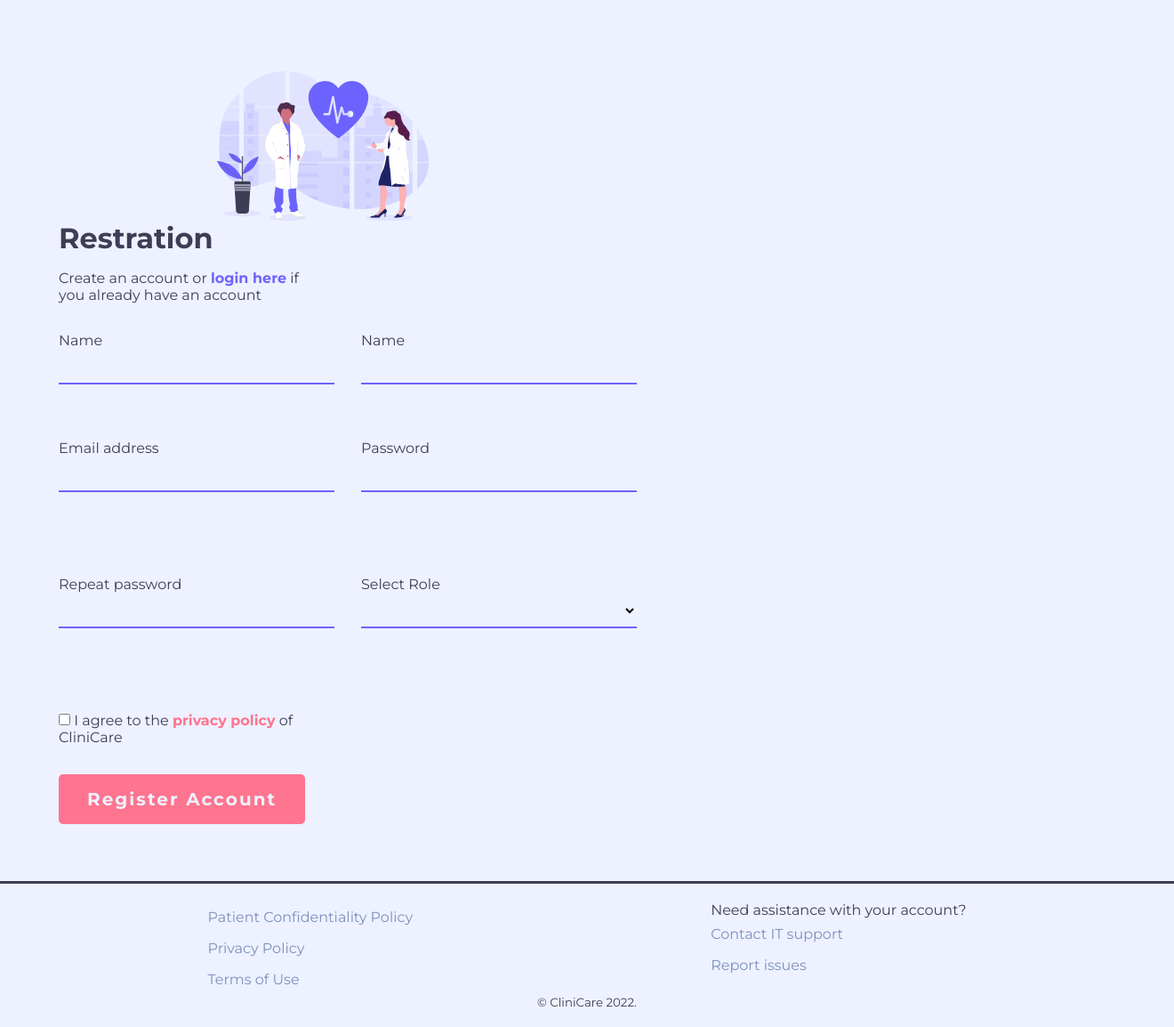
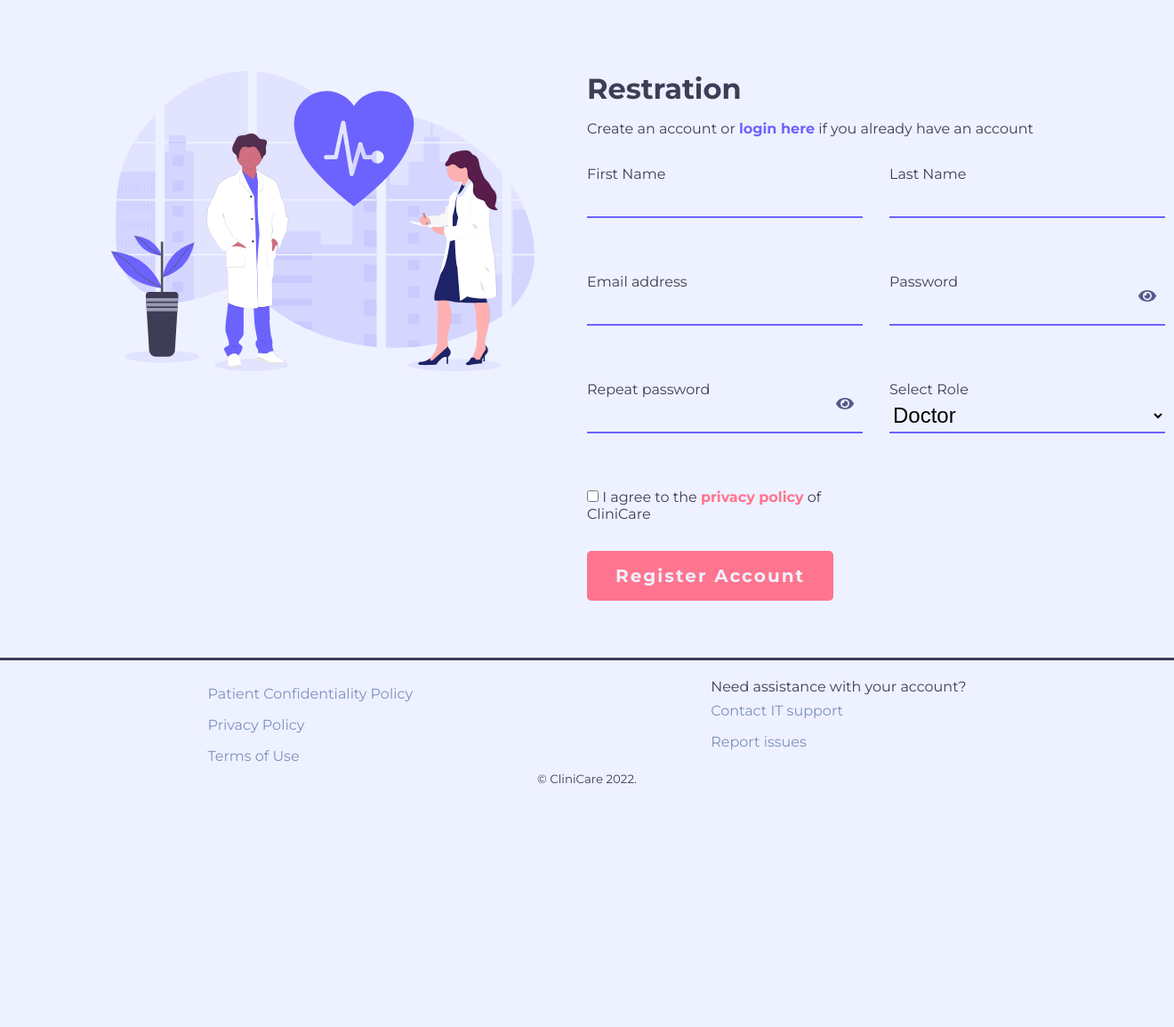
Before and after one commit to VMahluza/CliniCare, a PHP site: page /clinicare/register.php in a window 1320 px wide. Shown: the whole page at 89% size. After the commit the page ends 880 px from the top, so only its background shows below. Run offline with PHP 8.4, Linux system fonts and the light colour scheme.

Commit message:
Fixed password input field
Added view / hide password buttons

```diff
--- a/register.php
+++ b/register.php
@@ -115,10 +115,10 @@
 </head>
 
 <body>
+
 <main class="main container">
 
-
-    <div class="split-screen__form">
+    <div class="split-screen">
         <div class="split-screen__img">
             <img src="./public/images/medicine.svg" alt="doctor photo">
         </div>
@@ -137,7 +137,7 @@
                 ?>
 
                 <div class="form-group">
-                    <label for="firstname" class="form-label">Name</label>
+                    <label for="firstname" class="form-label">First Name</label>
                     <input type="text" name="firstname" class="form-group__input">
                 </div>
 
@@ -150,7 +150,7 @@
                 ?>
 
                 <div class="form-group">
-                    <label for="surname" class="form-label">Name</label>
+                    <label for="surname" class="form-label">Last Name</label>
                     <input type="text" name="surname" class="form-group__input" >
                 </div>
 
@@ -177,7 +177,8 @@
                 <div class="form-group">
                     <label for="password" class="form-label">Password</label>
                     <div class="password">
-                        <input type="password" name="password" class="form-group__input" required>
+                        <input type="password" name="password" class="form-group__input" id="password" required>
+                        <img class="password-show" src="./public/images/eye.svg" alt="show password button" id="show-password">
                     </div>
                 </div>
 <!--                REPEAT PASSWORD-->
@@ -191,14 +192,15 @@
                 <div class="form-group">
                     <label for="repassword">Repeat password</label>
                     <div class="password">
-                        <input type="password" name="repassword" class="form-group__input"  required>
+                        <input type="password" name="repassword" class="form-group__input" id="repeat-password"  required>
+                        <img class="password-show" src="./public/images/eye.svg" alt="show password button" id="show-repeat-password">
                     </div>
                 </div>
 <!--                select Role-->
                 <div class="form-group">
                     <label for="repassword" class="form-label">Select Role</label>
                     <select class="role-selection" name="role" id="role">
-                        <option value=""></option>
+                        <option value="" disabled>Select your role</option>
                         <option value="DR">Doctor</option>
                         <option value="ADMIN">Administrator</option>
                     </select>
```
Also changed, not shown: ViewPatient.php (+16 -13 lines), index.php (+4 -3 lines).
